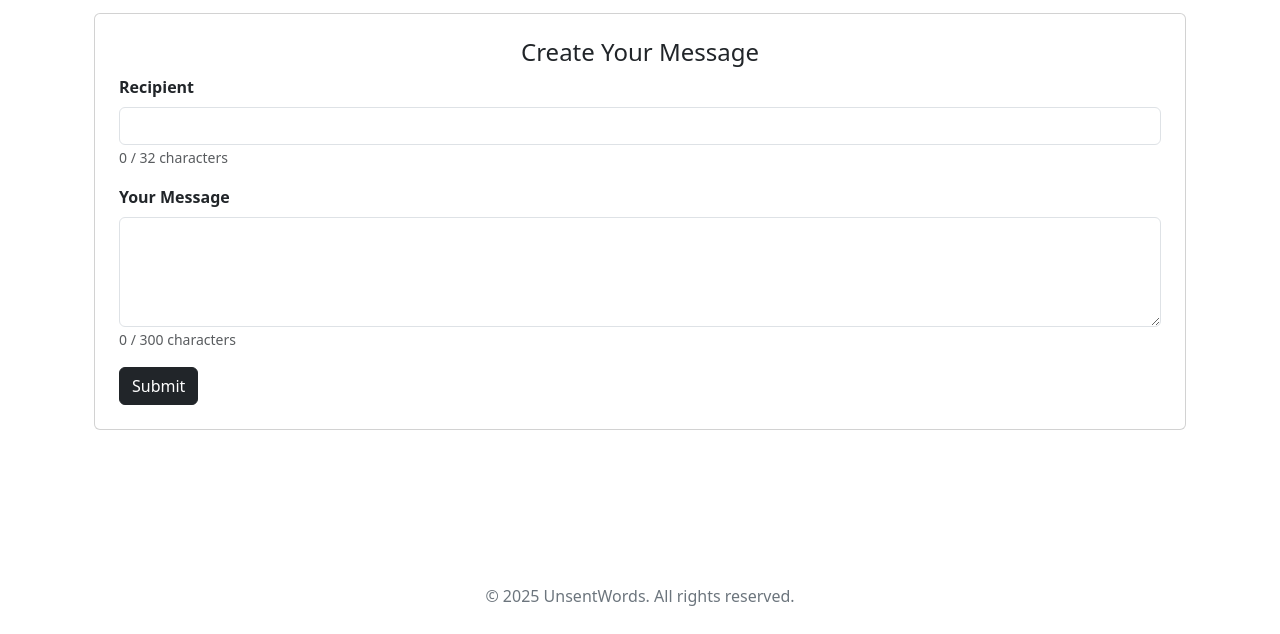
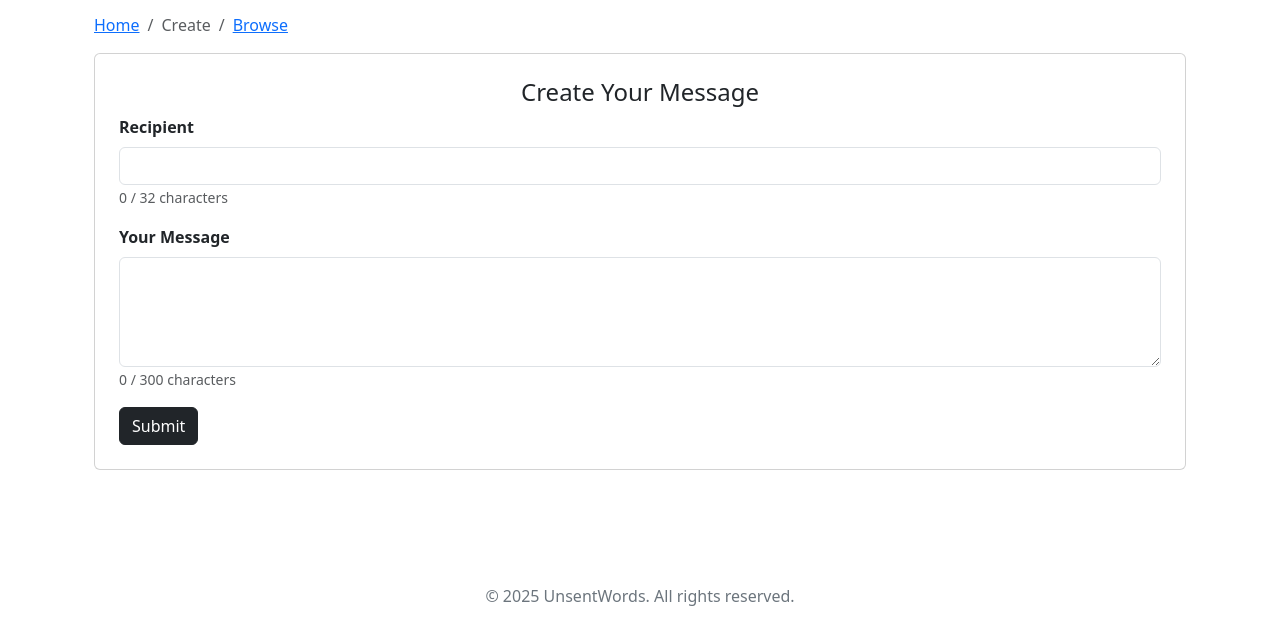
Before and after one commit to dicecipher/unsentwords.webapp, a plain HTML site: page public/create.html in a window 1280 px wide. Shown: the part 166-800 px from the top of the page. Drawn offline with nearby package versions, Linux system fonts and the light colour scheme; a script that the page names is missing.

Commit message:
feat(breadcrumb): add breadcrumb to browse and create for nav

```diff
--- a/public/create.html
+++ b/public/create.html
@@ -19,6 +19,13 @@
 
     <main>
         <div class="container">
+            <nav aria-label="breadcrumb">
+                <ol class="breadcrumb">
+                <li class="breadcrumb-item"><a href='./index.html'>Home</a></li>
+                <li class="breadcrumb-item active" aria-current="page">Create</li>
+                <li class="breadcrumb-item"><a href='./browse.html'>Browse</a></li>
+                </ol>
+              </nav>
             <div class="card">
                 <div class="card-body text-start p-2 m-3">
                     <p class="h4 text-center">Create Your Message</p>
```
Also changed, not shown: public/browse.html (+7 -0 lines).
